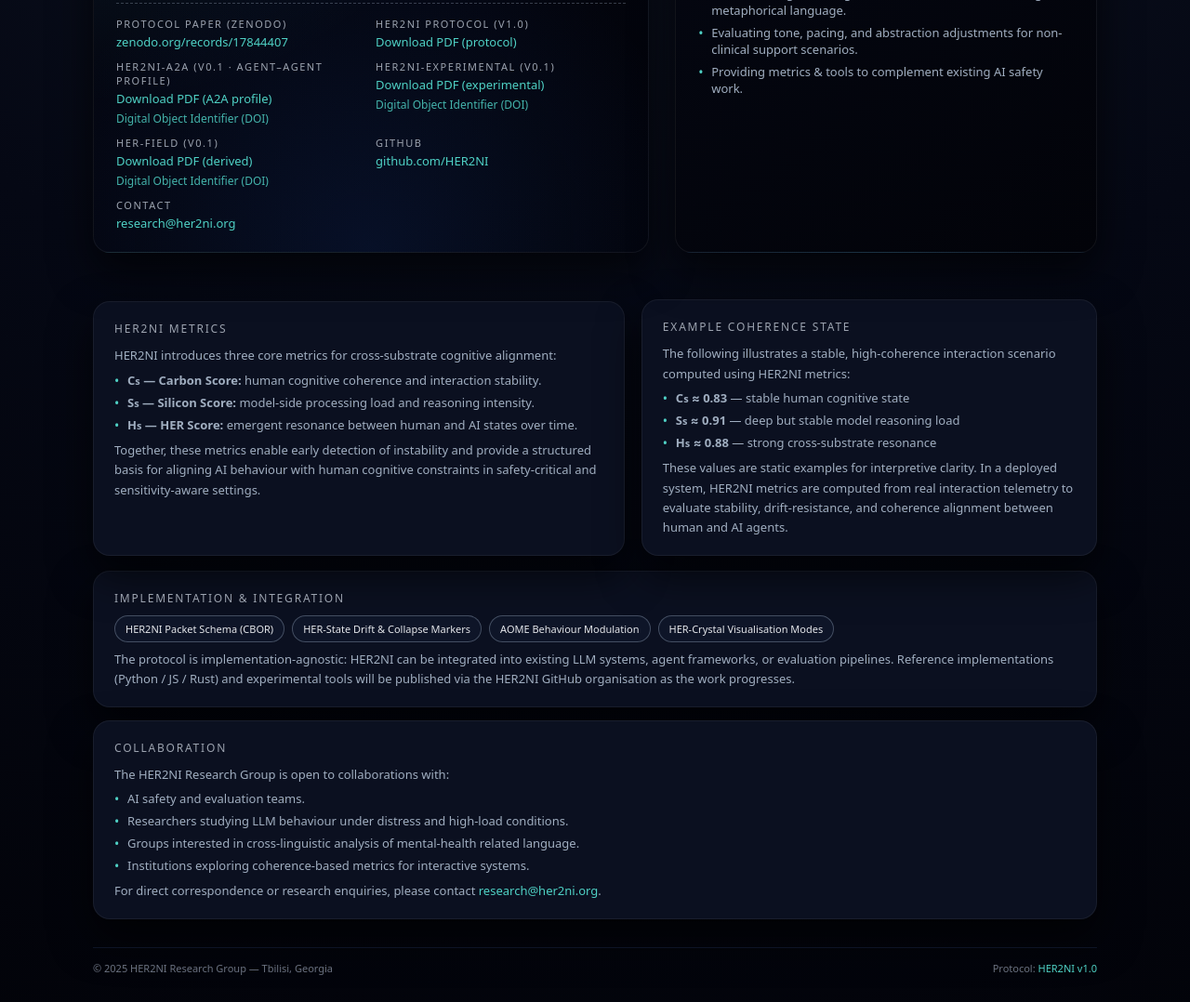
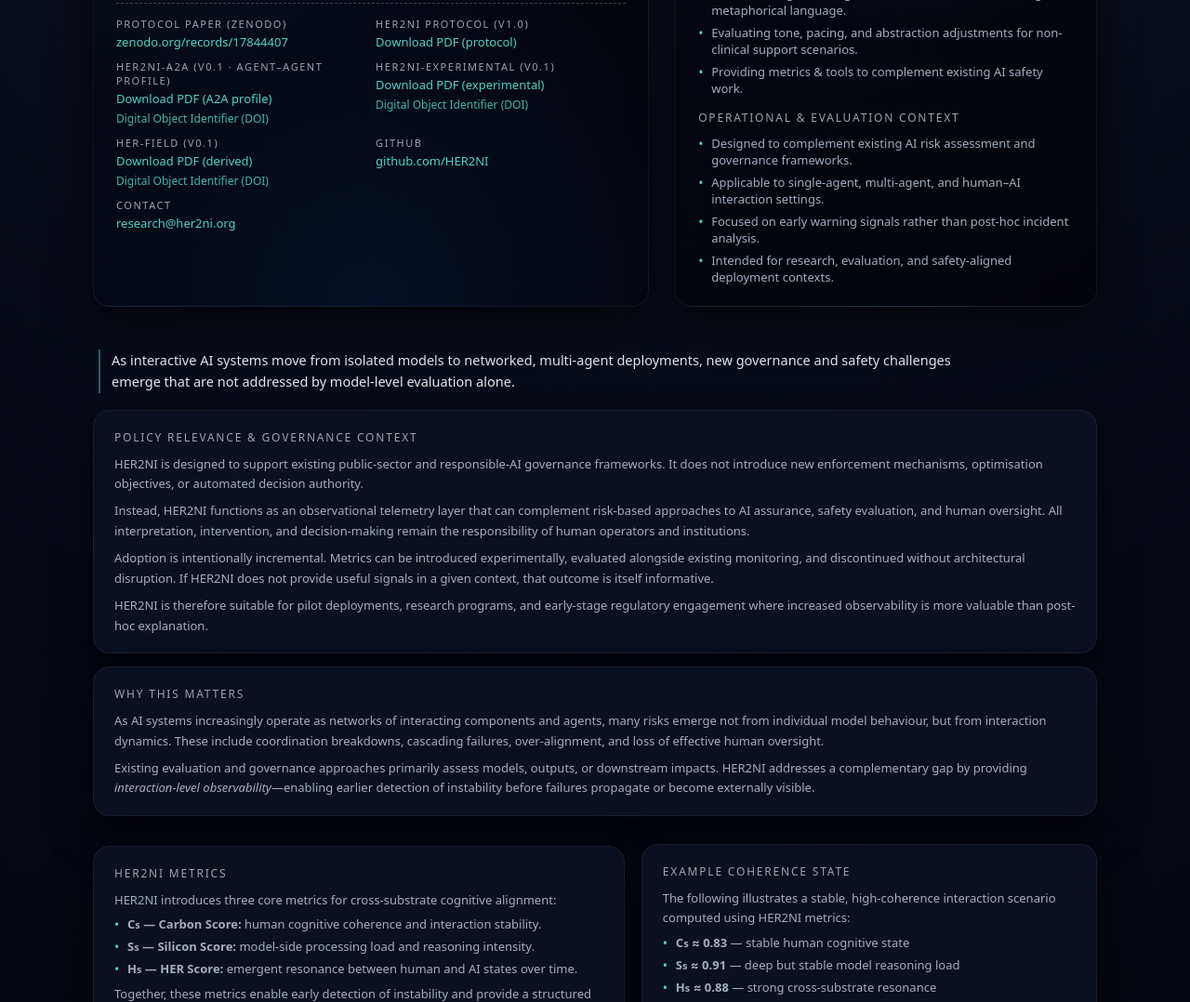
Before and after one commit to HER2NI/her2ni.github.io, a plain HTML site: page index.html in a window 1280 px wide. Shown: the part 581-1659 px from the top of the page at 93% size. Drawn offline with Linux system fonts and the light colour scheme.

Commit message:
Enhance index.html with new governance sectionsdocs: add governance context + “Why this matters” sections
Adds a one-sentence bridge and two new sections (“Policy Relevance & Governance Context” and “Why This Matters”) to clarify HER2NI’s public-sector / responsible-AI framing and the role of interaction-level telemetry. Also adds an “Operational & Evaluation Context” bullet list to the Current Focus card for balance and readability.

```diff
--- a/index.html
+++ b/index.html
@@ -634,7 +634,86 @@
             <li>Providing metrics &amp; tools to complement existing AI safety work.</li>
           </ul>
         </div>
+
+<div style="margin-top:14px;">
+  <div class="section-heading">Operational & Evaluation Context</div>
+  <ul class="list">
+    <li>Designed to complement existing AI risk assessment and governance frameworks.</li>
+    <li>Applicable to single-agent, multi-agent, and human–AI interaction settings.</li>
+    <li>Focused on early warning signals rather than post-hoc incident analysis.</li>
+    <li>Intended for research, evaluation, and safety-aligned deployment contexts.</li>
+  </ul>
+</div>
       </article>
+    </section>
+
+<section class="section" style="
+  background: transparent;
+  border: none;
+  box-shadow: none;
+  padding: 10px 6px 4px;
+">
+  <p style="
+    font-size: 14.5px;
+    font-weight: 520;
+    text-shadow: 0 0 12px rgba(79, 209, 197, 0.12);
+    line-height: 1.6;
+    color: #e5e7eb;
+    max-width: 920px;
+    border-left: 2px solid rgba(79, 209, 197, 0.45);
+    padding-left: 12px;
+  ">
+    As interactive AI systems move from isolated models to networked, multi-agent deployments, new governance and safety challenges emerge that are not addressed by model-level evaluation alone.
+  </p>
+</section>
+
+    <!-- Policy Relevance / Why This Matters -->
+    <section class="section">
+      <div class="section-heading">Policy Relevance & Governance Context</div>
+
+      <p class="body-text">
+        HER2NI is designed to support existing public-sector and responsible-AI governance
+        frameworks. It does not introduce new enforcement mechanisms, optimisation objectives,
+        or automated decision authority.
+      </p>
+
+      <p class="body-text" style="margin-top:8px;">
+        Instead, HER2NI functions as an observational telemetry layer that can complement
+        risk-based approaches to AI assurance, safety evaluation, and human oversight.
+        All interpretation, intervention, and decision-making remain the responsibility
+        of human operators and institutions.
+      </p>
+
+      <p class="body-text" style="margin-top:8px;">
+        Adoption is intentionally incremental. Metrics can be introduced experimentally,
+        evaluated alongside existing monitoring, and discontinued without architectural
+        disruption. If HER2NI does not provide useful signals in a given context, that outcome
+        is itself informative.
+      </p>
+
+      <p class="body-text" style="margin-top:8px;">
+        HER2NI is therefore suitable for pilot deployments, research programs, and
+        early-stage regulatory engagement where increased observability is more valuable
+        than post-hoc explanation.
+      </p>
+    </section>
+
+    <section class="section">
+      <div class="section-heading">Why This Matters</div>
+
+      <p class="body-text">
+        As AI systems increasingly operate as networks of interacting components and agents,
+        many risks emerge not from individual model behaviour, but from interaction dynamics.
+        These include coordination breakdowns, cascading failures, over-alignment, and loss
+        of effective human oversight.
+      </p>
+
+      <p class="body-text" style="margin-top:8px;">
+        Existing evaluation and governance approaches primarily assess models, outputs, or
+        downstream impacts. HER2NI addresses a complementary gap by providing
+        <em>interaction-level observability</em>—enabling earlier detection of instability
+        before failures propagate or become externally visible.
+      </p>
     </section>
 
     <!-- Lower sections: HER2NI metrics + example coherence state -->
```
